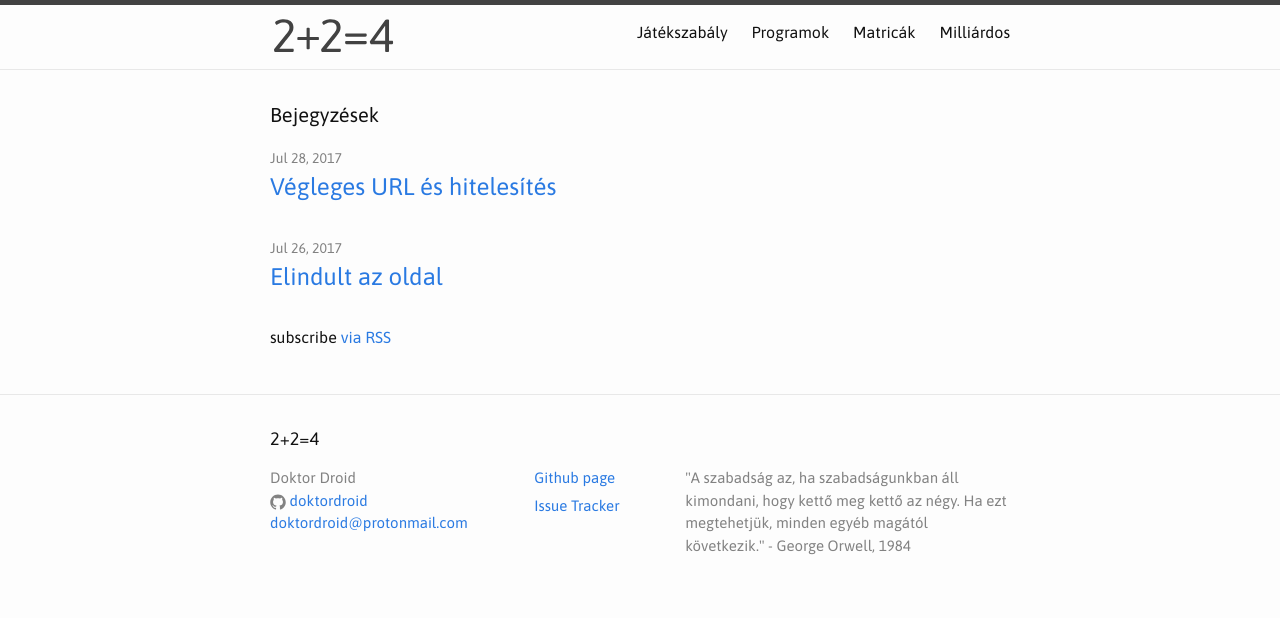
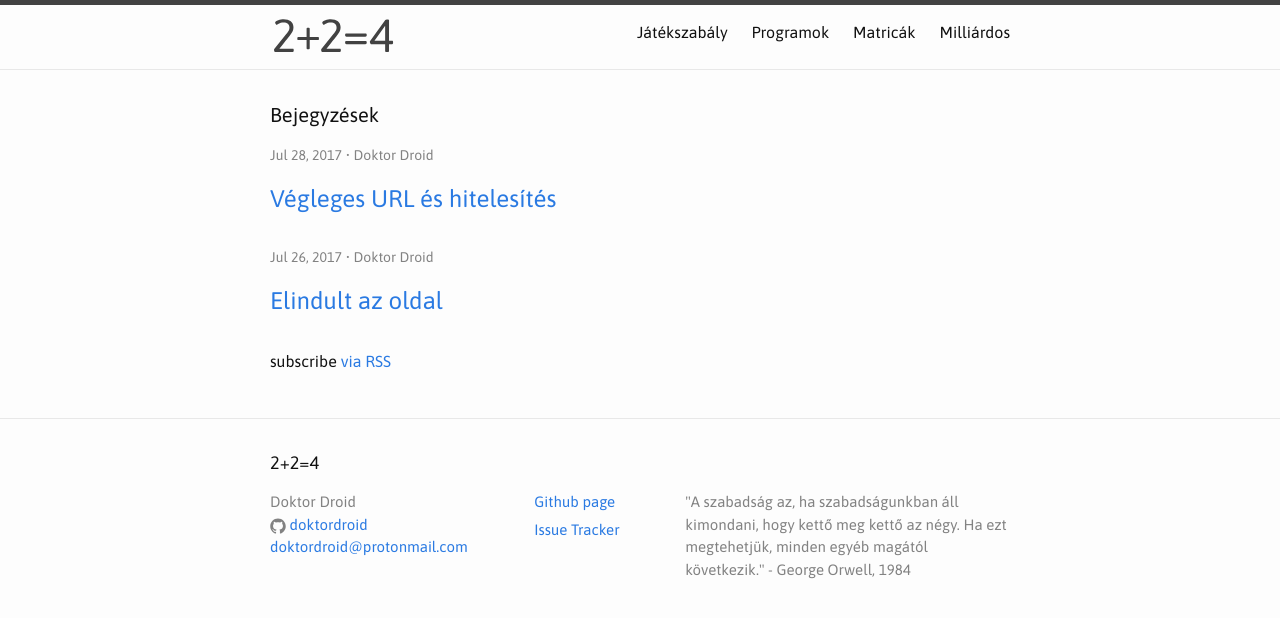
Before and after one commit to 2m2a4/2m2a4.github.io, a Jekyll site: the page built from index.md, in a window 1280 px wide. Shown: the top 618 px of the page. Built offline with Jekyll 4.4.1, drawn with Linux system fonts in a browser that asks for light colours.

Commit message:
Added author to post

```diff
--- a/_layouts/home.html
+++ b/_layouts/home.html
@@ -12,7 +12,14 @@ layout: default
     {% for post in site.posts %}
       <li>
         {% assign date_format = site.minima.date_format | default: "%b %-d, %Y" %}
-        <span class="post-meta">{{ post.date | date: date_format }}</span>
+        <p class="post-meta">
+          <time datetime="{{ post.date | date_to_xmlschema }}" itemprop="datePublished">
+            {{ post.date | date: date_format }}
+          </time>
+          {% if post.author %}
+            • <span itemprop="author" itemscope itemtype="http://schema.org/Person"><span itemprop="name">{{ post.author }}</span></span>
+          {% endif %}
+        </p>
 
         <h2>
           <a class="post-link" href="{{ post.url | relative_url }}">{{ post.title | escape }}</a>
--- a/_posts/2017-07-26-elindult-az-oldal.md
+++ b/_posts/2017-07-26-elindult-az-oldal.md
@@ -3,6 +3,7 @@ layout: post
 title: "Elindult az oldal"
 date: 2017-07-26 02:25:50 +0200
 categories: site update
+author: Doktor Droid
 ---
 Elindítottuk a játék oldalát. Egyelőre nem hirdetjük, mert még csak teszteljük a
 koncepciót és a megvalósítás eszközeit, valamint a tartalmak sem érettek még a
--- a/_posts/2017-07-28-vegleges-url-es-hitelesites.md
+++ b/_posts/2017-07-28-vegleges-url-es-hitelesites.md
@@ -3,6 +3,7 @@ layout: post
 title: "Végleges URL és hitelesítés"
 date: 2017-07-28 20:00:00 +0200
 categories: site update
+author: Doktor Droid
 ---
 Nagy nehezen megtaláltuk a játék oldalának végleges URL-jét. A mi esetünkben
 ennek azért van különösebb jelentősége, mert csak és kizárólag az ezen URL alatt
```
